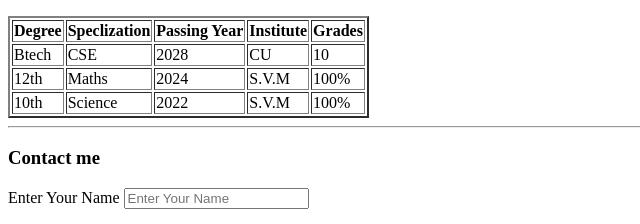
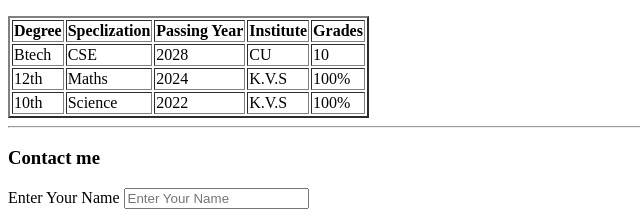
Before and after one commit to himanshusharma0708/Job_Portal_Homepage, a plain HTML site: page index.html in a window 1280 px wide. Shown: the part 599-823 px from the top of the page, 0-640 px from the left. Drawn offline with Linux system fonts and the light colour scheme.

Commit message:
First Commit

```diff
--- a/index.html
+++ b/index.html
@@ -67,7 +67,7 @@
                     <td>12th</td>
                     <td>Maths</td>
                     <td>2024</td>
-                    <td>S.V.M</td>
+                    <td>K.V.S</td>
                     <TD>100%</TD>
                 </tr>
             </tbody>
@@ -76,7 +76,7 @@
                     <td>10th</td>
                     <td>Science</td>
                     <td>2022</td>
-                    <td>S.V.M</td>
+                    <td>K.V.S</td>
                     <TD>100%</TD>
                 </tr>
             </tbody>
```
